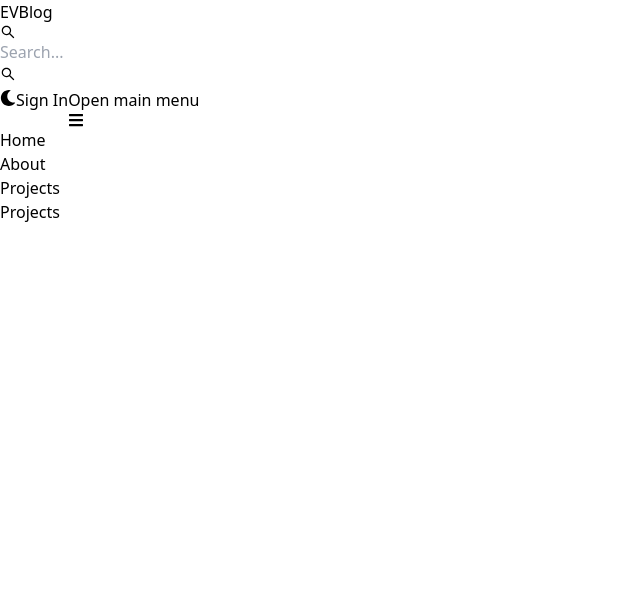
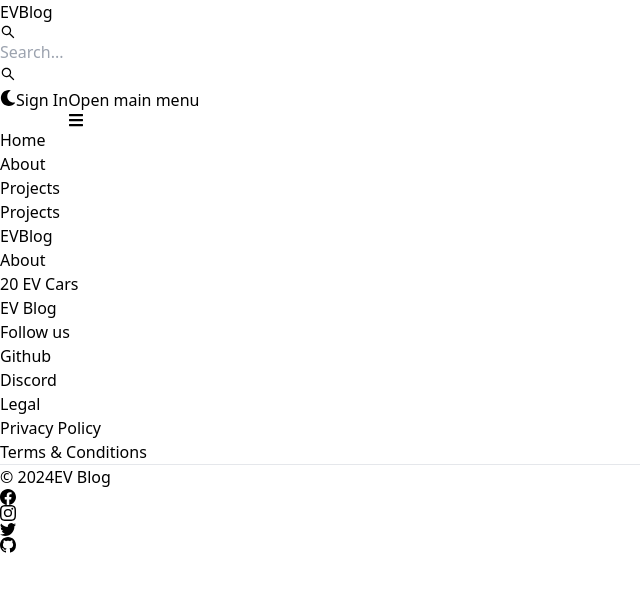
Before and after one commit to matann1/evBlog, a React (Vite) app in the folder client/: page /projects in a window 1280 px wide. Shown: the top 590 px of the page, without its empty margins (0-640 px from the left). Built offline with nearby package versions, Linux system fonts and the light colour scheme.

Commit message:
create the footer component

```diff
--- a/client/src/App.jsx
+++ b/client/src/App.jsx
@@ -1,4 +1,5 @@
 import { BrowserRouter, Routes, Route } from "react-router-dom";
+import Footer from "./components/Footer";
 import Header from "./components/Header";
 import { Home, About, SignIn, SignUp, Dashboard, Projects } from "./pages";
 
@@ -14,6 +15,7 @@
         <Route path="/dashboard" element={<Dashboard />} />
         <Route path="/projects" element={<Projects />} />
       </Routes>
+      <Footer />
     </BrowserRouter>
   );
 }
--- /dev/null
+++ b/client/src/components/Footer.jsx
@@ -0,0 +1,82 @@
+import { Footer } from "flowbite-react";
+import { Link } from "react-router-dom";
+import { BsFacebook, BsGithub, BsInstagram, BsTwitter } from "react-icons/bs";
+
+const FooterCom = () => {
+  return (
+    <Footer container className="border border-t-8 border-teal-500">
+      <div className="w-full max-w-7xl mx-auto">
+        <div className="grid w-full justify-between sm:flex md:grid-cols-1">
+          <div className="mt-5 ">
+            <Link
+              to="/"
+              className="self-center whitespace-nowrap text-lg sm:text-xl font-semibold dark:text-white"
+            >
+              <span className="px-4 py-1 bg-gradient-to-r from-sky-500 to-emerald-500 rounded-xl text-white">
+                EV
+              </span>
+              Blog
+            </Link>
+          </div>
+          <div className="grid grid-cols-2 gap-8 mt-4 sm:grid-cols-3 sm:gap-6">
+            <div>
+              <Footer.Title title="About" />
+              <Footer.LinkGroup col>
+                <Footer.Link
+                  href="https://www.topgear.com/car-news/electric/top-gears-top-20-electric-cars"
+                  target={"_blank"}
+                  rel="noopener noreferrer"
+                >
+                  20 EV Cars
+                </Footer.Link>
+                <Footer.Link
+                  href="/about"
+                  target={"_blank"}
+                  rel="noopener noreferrer"
+                >
+                  EV Blog
+                </Footer.Link>
+              </Footer.LinkGroup>
+            </div>
+            <div>
+              <Footer.Title title="Follow us" />
+              <Footer.LinkGroup col>
+                <Footer.Link
+                  href="https://github.com/matann1"
+                  target={"_blank"}
+                  rel="noopener noreferrer"
+                >
+                  Github
+                </Footer.Link>
+                <Footer.Link href="#">Discord</Footer.Link>
+              </Footer.LinkGroup>
+            </div>
+            <div>
+              <Footer.Title title="Legal" />
+              <Footer.LinkGroup col>
+                <Footer.Link href="#">Privacy Policy</Footer.Link>
+                <Footer.Link href="#">Terms &amp; Conditions</Footer.Link>
+              </Footer.LinkGroup>
+            </div>
+          </div>
+        </div>
+        <Footer.Divider />
+        <div className="w-full sm:flex sm:items-center sm:justify-between">
+          <Footer.Copyright
+            href="#"
+            by="EV Blog"
+            year={new Date().getFullYear()}
+          />
+          <div className="flex gap-6 sm:mt-2 mt-6 sm:justify-center">
+            <Footer.Icon href="#" icon={BsFacebook} />
+            <Footer.Icon href="#" icon={BsInstagram} />
+            <Footer.Icon href="#" icon={BsTwitter} />
+            <Footer.Icon href="https://github.com/matann1" icon={BsGithub} />
+          </div>
+        </div>
+      </div>
+    </Footer>
+  );
+};
+
+export default FooterCom;
```
